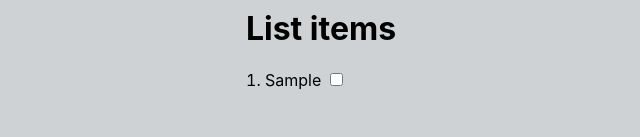
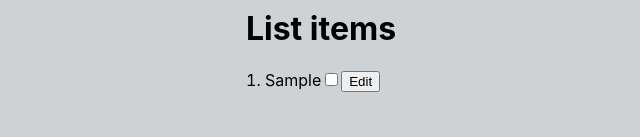
Before and after one commit to abmanaf/To-do-app, a React (Create React App) app: page / in a window 1280 px wide. Both pictures are taken after typing "Sample" into the empty fields and a click on the button "Submit". Shown: the part 163-300 px from the top of the page, without its empty margins (319-959 px from the left). Built offline with nearby package versions, Linux system fonts and the light colour scheme.

Commit message:
Changes made

```diff
--- a/src/App.js
+++ b/src/App.js
@@ -4,6 +4,7 @@ import "./App.css";
 function App() {
   const [itemName, setItemName] = useState("");
   const [storedList, setStoredList] = useState([]);
+  const [editIndex, setEditIndex] = useState(null);
 
   const handleSubmit = (e) => {
     e.preventDefault();
@@ -12,7 +13,17 @@ function App() {
       return;
     }
 
-    setStoredList([...storedList, { text: itemName, isChecked: false }]);
+    if (editIndex !== null) {
+      // Edit existing item
+      const updatedList = [...storedList];
+      updatedList[editIndex].text = itemName;
+      setStoredList(updatedList);
+      setEditIndex(null);
+    } else {
+      // Add new item
+      setStoredList([...storedList, { text: itemName, isChecked: false }]);
+    }
+
     setItemName("");
   };
 
@@ -20,6 +31,16 @@ function App() {
     const updatedList = [...storedList];
     updatedList[index].isChecked = !updatedList[index].isChecked;
     setStoredList(updatedList);
+  };
+
+  const handleEdit = (index) => {
+    setEditIndex(index);
+    setItemName(storedList[index].text);
+  };
+
+  const handleCancel = () => {
+    setEditIndex(null);
+    setItemName(""); // Clear the input field
   };
 
   return (
@@ -31,12 +52,12 @@ function App() {
           type="text"
           value={itemName}
           onChange={(e) => setItemName(e.target.value)}
-        />{" "}
+        />
         <button
           style={{ cursor: "pointer", padding: "5px 5px", fontSize: "15px" }}
           type="submit"
         >
-          Submit
+          {editIndex !== null ? "Update" : "Submit"}
         </button>
       </form>
       <div className="listItems">
@@ -48,11 +69,14 @@ function App() {
             >
               <ol>
                 {storedList.map((item, index) => (
-                  <li
-                    key={index}
-                    className={item.isChecked ? "checked" : ""} // Add a class if checked
-                  >
-                    {item.text}{" "}
+                  <li key={index} className={item.isChecked ? "checked" : ""}>
+                    {editIndex === index ? (
+                      // Display input field for editing
+                      <span>{item.text}</span>
+                    ) : (
+                      // Display item text
+                      item.text
+                    )}
                     <input
                       type="checkbox"
                       id={index}
@@ -60,6 +84,13 @@ function App() {
                       checked={item.isChecked || false}
                       onChange={() => handleCheckboxChange(index)}
                     />
+                    {editIndex === index ? (
+                      <>
+                        <button onClick={handleCancel}>Cancel</button>
+                      </>
+                    ) : (
+                      <button onClick={() => handleEdit(index)}>Edit</button>
+                    )}
                   </li>
                 ))}
               </ol>
```
